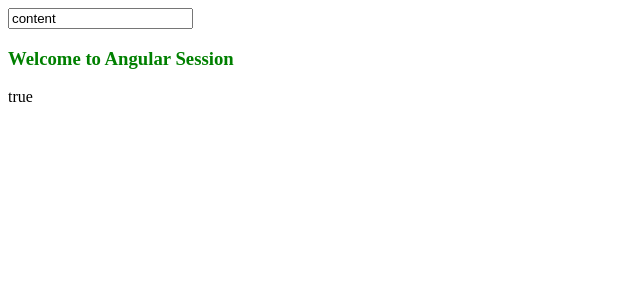
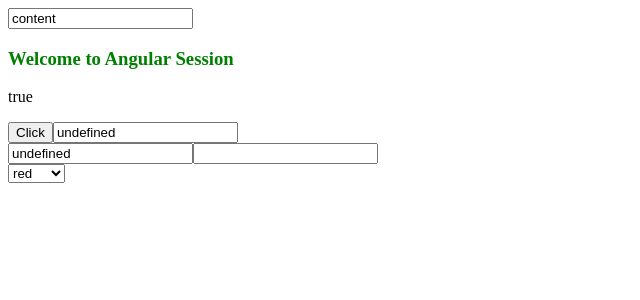
Before and after one commit to kpavankumaar/ngbatch12, an Angular app in the folder angular/basics/: page / in a window 1280 px wide. Shown: the top 300 px of the page, without its empty margins (0-640 px from the left). Built offline with nearby package versions, Linux system fonts and the light colour scheme.

Commit message:
directives , two way binding

```diff
--- a/angular/basics/src/app/app.component.html
+++ b/angular/basics/src/app/app.component.html
@@ -2,3 +2,18 @@
 <input type="text" #user value="content">
 <h3 [style.color] = 'color == "green" ? "grey" : "green"'>{{title}} </h3>
 <p >{{ 6 == 2*3}}</p>
+<button (click)='changeColor()'>Click</button>
+<input type="text" #testName [value] = 'username' (keyup) = 'updateUserDetails(testName.value)'>
+<div>{{username}}</div>
+
+<div>
+    <input type="text"
+        [value] = 'username'
+        (keyup.enter) = 'updateUserDetails($event.target.value)'
+        (blur) = 'changeInUserDetails($event.target.value)'
+    >
+    <input type="text" [(ngModel)] = 'username'>
+</div>
+<select >
+    <option *ngFor= 'let colorVal of arr'>{{colorVal}}</option>
+</select>
--- a/angular/basics/src/app/app.component.ts
+++ b/angular/basics/src/app/app.component.ts
@@ -7,9 +7,24 @@
 })
 export class AppComponent implements OnInit {
   title = 'Welcome to Angular Session';
+  username:string;
+  arr = ['red','green','blue'];
   @ViewChild('user') userElement:ElementRef;
   ngOnInit(){
     console.log(this.userElement.nativeElement.value)
   }
   color = 'grey';
+  changeColor(){
+    console.log("data");
+  }
+  updateUserDetails(e){
+    this.username = e ;
+  }
+  changeInUserDetails(e){
+    this.username = e;
+  }
+  detectChange(e){
+    this.username = e;
+    console.log(e)
+  }
 }
--- a/angular/basics/src/app/app.module.ts
+++ b/angular/basics/src/app/app.module.ts
@@ -1,6 +1,6 @@
 import { BrowserModule } from '@angular/platform-browser';
 import { NgModule } from '@angular/core';
-
+import { FormsModule } from '@angular/forms';
 
 import { AppComponent } from './app.component';
 
@@ -10,7 +10,8 @@
     AppComponent
   ],
   imports: [
-    BrowserModule
+    BrowserModule,
+    FormsModule
   ],
   providers: [],
   bootstrap: [AppComponent]
```
